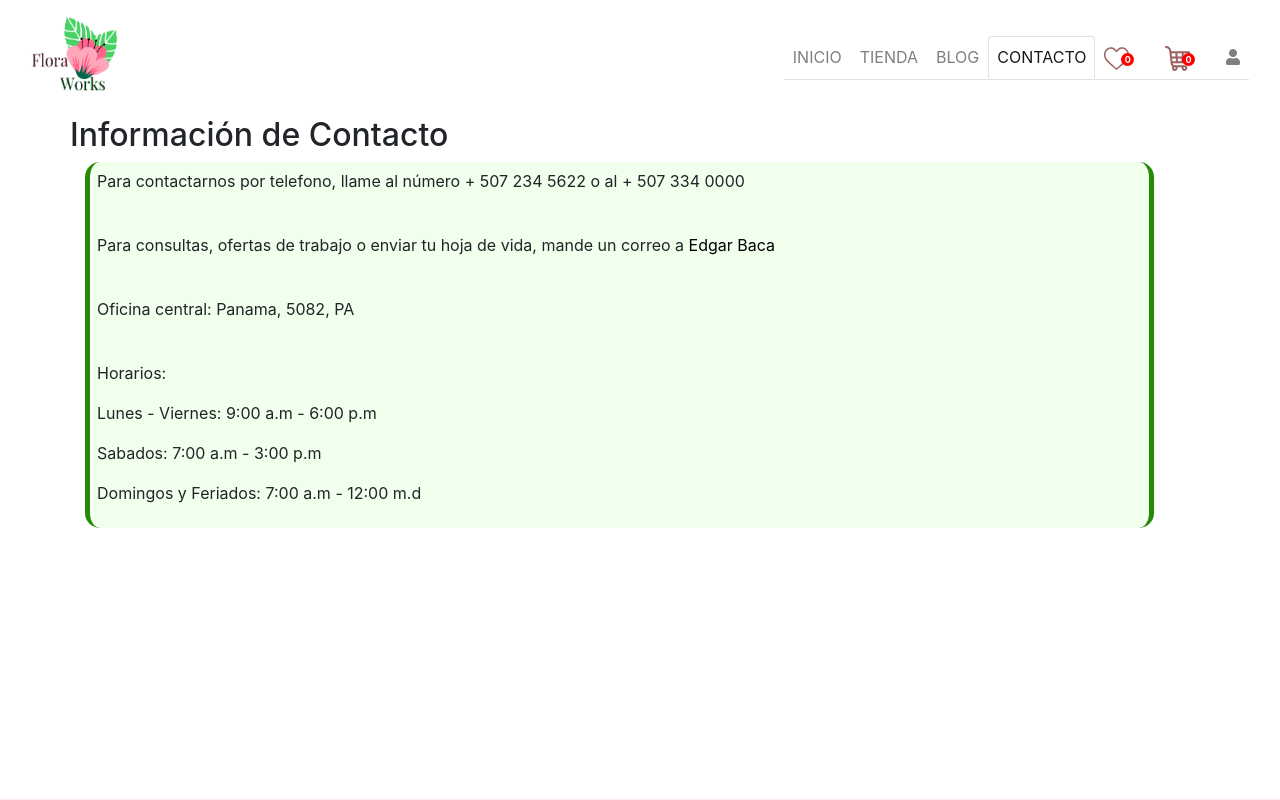
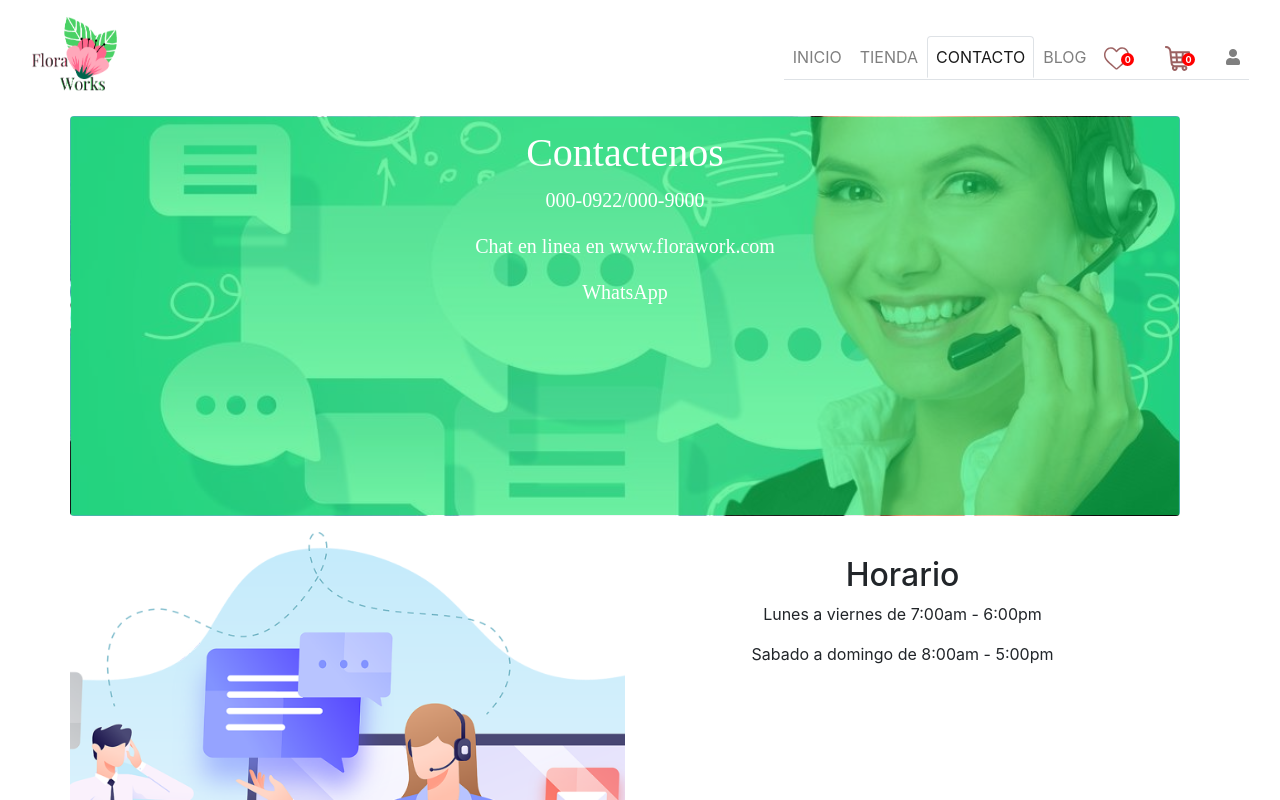
Before and after one commit to kevinS03/ProyectoFloraWork, a website: page html/index.html in a window 1280 px wide. Both pictures are taken after a click on the link "CONTACTO". Shown: the top 800 px of the page. Drawn offline with nearby package versions, Linux system fonts and the light colour scheme.

Commit message:
Update index.html

```diff
--- a/html/index.html
+++ b/html/index.html
@@ -34,10 +34,10 @@
 				<a class="nav-link" data-toggle="tab" href="#tienda">TIENDA</a>
 			  </li>
 			  <li class="nav-item">
-				<a class="nav-link" data-toggle="tab" href="#blog">BLOG</a>
+				<a class="nav-link" data-toggle="tab" href="#chatear">CONTACTO</a>
 			  </li>
 			  <li class="nav-item">
-				<a class="nav-link" data-toggle="tab" href="#contacto">CONTACTO</a>
+				<a class="nav-link" data-toggle="tab" href="#blog">BLOG</a>
 			  </li>
 			  <li class="nav-item">
 				  <a class="nav-link" data-toggle="tab" href="#favorito">
@@ -198,6 +198,30 @@
 				   </div>
 				</div>
 
+				<div class="row tab-pane container fade " id="chatear">
+					<!-- Chat -->
+					<div class="row">
+						<div class="alert fondoEmail col" role="alert">
+							<h1>Contactenos</h1>
+							<p>000-0922/000-9000</p>
+							<p>Chat en linea en www.florawork.com</p>
+							<p>WhatsApp</p>
+						</div>
+					</div>
+					<div class="row">
+						<div class="col-sm-6 fondoContato"></div>
+						<div class="col-sm-6">
+							<div class="row text-center">
+								<div class="col">
+
+									<h2 class=" mt-4">Horario</h2>
+									<p>Lunes a viernes de  7:00am - 6:00pm</p>
+									<p>Sabado a domingo de  8:00am - 5:00pm</p>
+								</div>
+							</div>
+						</div>
+					</div>
+				</div>
 				<div class="row tab-pane container fade " id="blog">
 					<div class="row">
 							<h2>Blog</h2>
@@ -246,24 +270,6 @@
 									</ul>
 								  </nav>
 							</div>
-				</div>
-
-				<div class="row tab-pane container fade " id="contacto">
-					<div class="row">
-						<h2>Información de Contacto</h2>
-					</div>
-					<section class="informacion">
-						<p>Para contactarnos por telefono, llame al número + 507 234 5622 o al + 507 334 0000</p>
-						<br>
-						<p>Para consultas, ofertas de trabajo o enviar tu hoja de vida, mande un correo a <a href="mailto:flora-works@gmail.com" class="correo">Edgar Baca </a></p>
-						<br>
-						<p>Oficina central: Panama, 5082, PA</p>
-						<br>
-						<p>Horarios:</p>
-						<p>Lunes - Viernes: 9:00 a.m - 6:00 p.m</p>
-						<p>Sabados: 7:00 a.m - 3:00 p.m</p>
-						<p>Domingos y Feriados: 7:00 a.m - 12:00 m.d</p>
-					</section>
 				</div>
 				<div class="row tab-pane container fade " id="carsShop">
 					<!-- Carrito -->
```
